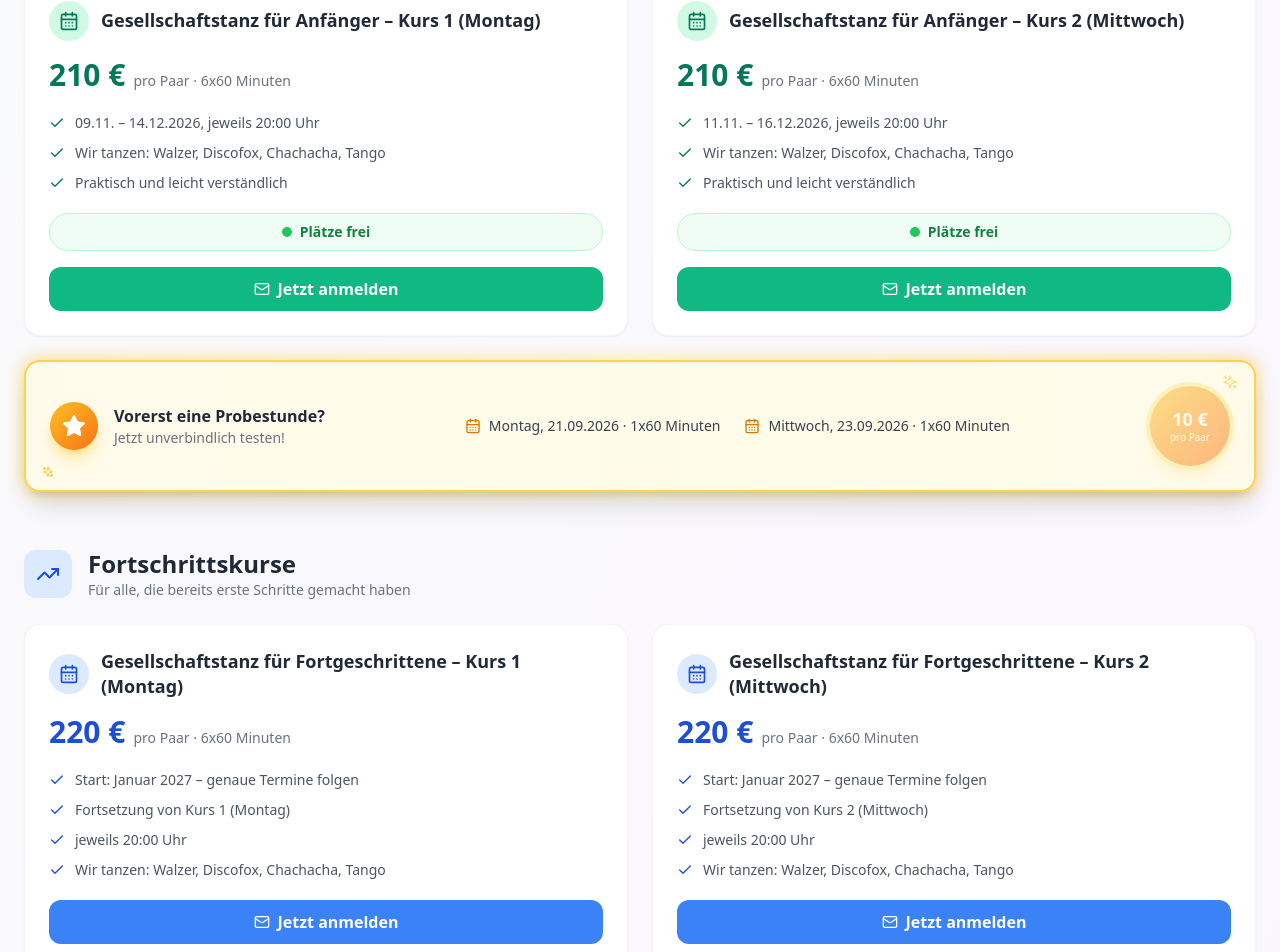
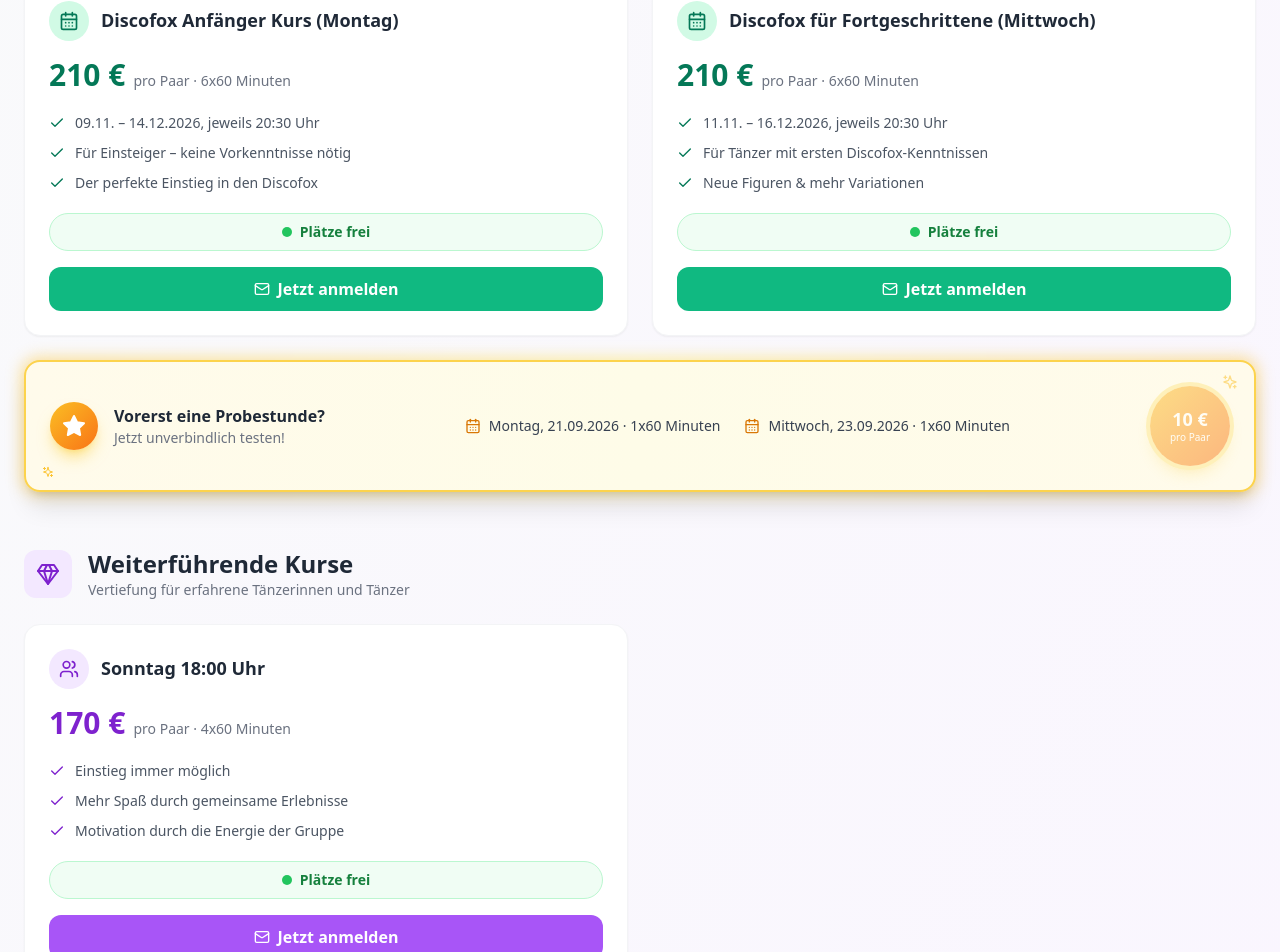
Before and after one commit to Chromamoeller/tanzen-cmoeller, a React (Vite) app: page / in a window 1280 px wide. Shown: the part 3336-4288 px from the top of the page. Built offline with nearby package versions, Linux system fonts and the light colour scheme; a web font is replaced by a local one.

Commit message:
Kurse zu Discofox geändert

```diff
--- a/src/components/Pricing.tsx
+++ b/src/components/Pricing.tsx
@@ -7,7 +7,6 @@ import {
   Sparkles,
   CalendarDays,
   Sprout,
-  TrendingUp,
   Gem,
   Star,
   Mail,
@@ -122,27 +121,27 @@ export default function Pricing() {
       offers: [
         {
           id: "gesellschaftstanz-montag",
-          name: "Gesellschaftstanz für Anfänger – Kurs 1 (Montag)",
+          name: "Discofox Anfänger Kurs (Montag)",
           price: "210 €",
           duration: "pro Paar · 6x60 Minuten",
           icon: <CalendarDays className="w-5 h-5" />,
           features: [
-            "09.11. – 14.12.2026, jeweils 20:00 Uhr",
-            "Wir tanzen: Walzer, Discofox, Chachacha, Tango",
-            "Praktisch und leicht verständlich",
+            "09.11. – 14.12.2026, jeweils 20:30 Uhr",
+            "Für Einsteiger – keine Vorkenntnisse nötig",
+            "Der perfekte Einstieg in den Discofox",
           ],
           availability: "free",
         },
         {
           id: "gesellschaftstanz-mittwoch",
-          name: "Gesellschaftstanz für Anfänger – Kurs 2 (Mittwoch)",
+          name: "Discofox für Fortgeschrittene (Mittwoch)",
           price: "210 €",
           duration: "pro Paar · 6x60 Minuten",
           icon: <CalendarDays className="w-5 h-5" />,
           features: [
-            "11.11. – 16.12.2026, jeweils 20:00 Uhr",
-            "Wir tanzen: Walzer, Discofox, Chachacha, Tango",
-            "Praktisch und leicht verständlich",
+            "11.11. – 16.12.2026, jeweils 20:30 Uhr",
+            "Für Tänzer mit ersten Discofox-Kenntnissen",
+            "Neue Figuren & mehr Variationen",
           ],
           availability: "free",
         },
@@ -157,44 +156,6 @@ export default function Pricing() {
         price: "10 €",
         priceNote: "pro Paar",
       },
-    },
-    {
-      id: "fortschritt",
-      title: "Fortschrittskurse",
-      subtitle: "Für alle, die bereits erste Schritte gemacht haben",
-      icon: <TrendingUp className="w-6 h-6" />,
-      badgeBg: "bg-blue-100",
-      badgeText: "text-blue-700",
-      accentBg: "bg-blue-500",
-      accentText: "text-blue-700",
-      offers: [
-        {
-          id: "gesellschaftstanz-fortgeschritten-montag",
-          name: "Gesellschaftstanz für Fortgeschrittene – Kurs 1 (Montag)",
-          price: "220 €",
-          duration: "pro Paar · 6x60 Minuten",
-          icon: <CalendarDays className="w-5 h-5" />,
-          features: [
-            "Start: Januar 2027 – genaue Termine folgen",
-            "Fortsetzung von Kurs 1 (Montag)",
-            "jeweils 20:00 Uhr",
-            "Wir tanzen: Walzer, Discofox, Chachacha, Tango",
-          ],
-        },
-        {
-          id: "gesellschaftstanz-fortgeschritten-mittwoch",
-          name: "Gesellschaftstanz für Fortgeschrittene – Kurs 2 (Mittwoch)",
-          price: "220 €",
-          duration: "pro Paar · 6x60 Minuten",
-          icon: <CalendarDays className="w-5 h-5" />,
-          features: [
-            "Start: Januar 2027 – genaue Termine folgen",
-            "Fortsetzung von Kurs 2 (Mittwoch)",
-            "jeweils 20:00 Uhr",
-            "Wir tanzen: Walzer, Discofox, Chachacha, Tango",
-          ],
-        },
-      ],
     },
     {
       id: "weiterfuehrend",
```
